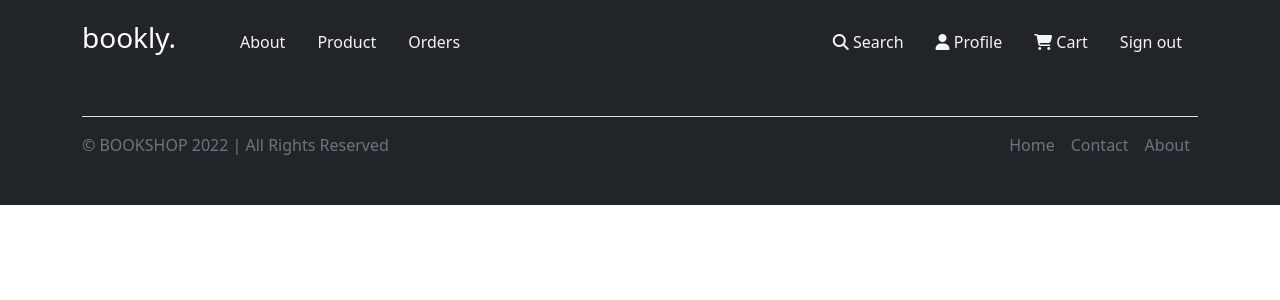
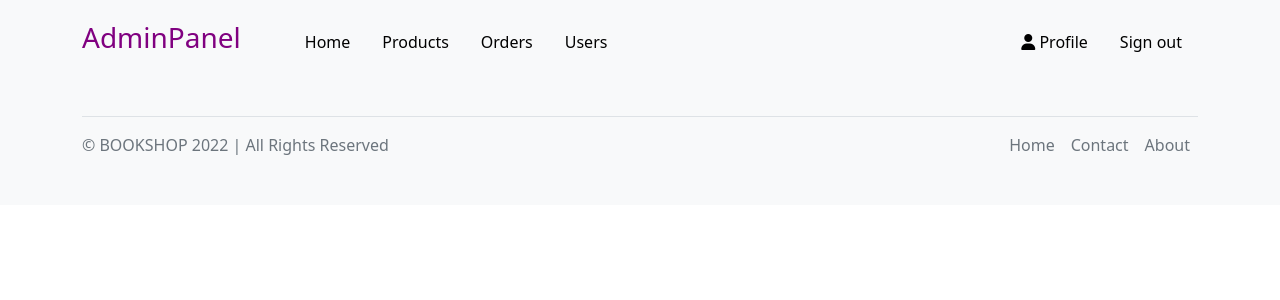
Before and after one commit to NadiaSauki/ABP_Project, a PHP site: page /ABP_Project/manage_product/admin_product.php in a window 1280 px wide. Shown: the top 300 px of the page. Run offline with PHP 8.4, Linux system fonts and the light colour scheme; some libraries are stand-ins or nearby versions.

Commit message:
update ; |

```diff
--- /dev/null
+++ b/css/admin.css
@@ -0,0 +1,21 @@
+ul {
+    list-style-type: none;
+    margin: 0;
+    padding: 0;
+    overflow: hidden;
+}
+li {
+    float: left;
+}
+li a {
+    display: block;
+    color: black;
+    text-align: center;
+    padding: 14px 16px;
+    text-decoration: none;
+}
+li a:hover:not(.active) {
+    background-color: purple;
+    color: yellow;
+
+}
--- a/css/home.css
+++ b/css/home.css
@@ -9,14 +9,14 @@ li {
 }
 li a {
     display: block;
-    color: whitesmoke;
+    color: white;
     text-align: center;
     padding: 14px 16px;
     text-decoration: none;
 }
 li a:hover:not(.active) {
-    background-color: #cc0000;
-    color: white;
+    background-color: yellow;
+    color: purple;
 
 }
 .carousel {
--- a/home.php
+++ b/home.php
@@ -15,7 +15,7 @@
         <header class="p-3 bg-dark text-white">
             <div class="container">
                 <div class="d-flex flex-wrap align-items-center justify-content-center justify-content-lg-start">
-                    <a href="http://localhost/ABP_Project/home.php" class="d-flex align-items-center mb-2 mb-lg-0 text-white text-decoration-none"><h3>bookly.</h3>
+                    <a href="http://localhost/ABP_Project/home.php" class="d-flex align-items-center mb-2 mb-lg-0 text-white text-decoration-none"><h3 style="color: purple;">bookly.</h3>
                     <svg class="bi me-2" width="40" height="32" role="img" aria-label="Bootstrap">></svg>
                     </a>
 
--- a/manage_cart/add_to_cart.php
+++ b/manage_cart/add_to_cart.php
@@ -15,7 +15,7 @@
         <header class="p-3 bg-dark text-white">
             <div class="container">
                 <div class="d-flex flex-wrap align-items-center justify-content-center justify-content-lg-start">
-                    <a href="http://localhost/ABP_Project/home.php" class="d-flex align-items-center mb-2 mb-lg-0 text-white text-decoration-none"><h3>bookly.</h3>
+                    <a href="http://localhost/ABP_Project/home.php" class="d-flex align-items-center mb-2 mb-lg-0 text-white text-decoration-none"><h3 style="color: purple;">bookly.</h3>
                     <svg class="bi me-2" width="40" height="32" role="img" aria-label="Bootstrap">></svg>
                     </a>
 
--- a/manage_cart/cart.php
+++ b/manage_cart/cart.php
@@ -15,7 +15,7 @@
         <header class="p-3 bg-dark text-white">
             <div class="container">
                 <div class="d-flex flex-wrap align-items-center justify-content-center justify-content-lg-start">
-                    <a href="http://localhost/ABP_Project/home.php" class="d-flex align-items-center mb-2 mb-lg-0 text-white text-decoration-none"><h3>bookly.</h3>
+                    <a href="http://localhost/ABP_Project/home.php" class="d-flex align-items-center mb-2 mb-lg-0 text-white text-decoration-none"><h3 style="color: purple;">bookly.</h3>
                     <svg class="bi me-2" width="40" height="32" role="img" aria-label="Bootstrap">></svg>
                     </a>
 
--- a/manage_order/order.php
+++ b/manage_order/order.php
@@ -15,7 +15,7 @@
         <header class="p-3 bg-dark text-white">
             <div class="container">
                 <div class="d-flex flex-wrap align-items-center justify-content-center justify-content-lg-start">
-                    <a href="http://localhost/ABP_Project/home.php" class="d-flex align-items-center mb-2 mb-lg-0 text-white text-decoration-none"><h3>bookly.</h3>
+                    <a href="http://localhost/ABP_Project/home.php" class="d-flex align-items-center mb-2 mb-lg-0 text-white text-decoration-none"><h3 style="color: purple;">bookly.</h3>
                     <svg class="bi me-2" width="40" height="32" role="img" aria-label="Bootstrap">></svg>
                     </a>
 
--- a/manage_payment/checkout.php
+++ b/manage_payment/checkout.php
@@ -15,7 +15,7 @@
         <header class="p-3 bg-dark text-white">
             <div class="container">
                 <div class="d-flex flex-wrap align-items-center justify-content-center justify-content-lg-start">
-                    <a href="http://localhost/ABP_Project/home.php" class="d-flex align-items-center mb-2 mb-lg-0 text-white text-decoration-none"><h3>bookly.</h3>
+                    <a href="http://localhost/ABP_Project/home.php" class="d-flex align-items-center mb-2 mb-lg-0 text-white text-decoration-none"><h3 style="color: purple;">bookly.</h3>
                     <svg class="bi me-2" width="40" height="32" role="img" aria-label="Bootstrap">></svg>
                     </a>
 
--- a/manage_product/admin_product.php
+++ b/manage_product/admin_product.php
@@ -8,28 +8,27 @@
         <script src="https://cdn.jsdelivr.net/npm/bootstrap@5.1.3/dist/js/bootstrap.bundle.min.js"></script>
         <script src="https://kit.fontawesome.com/93a36b9820.js" crossorigin="anonymous"></script>
 
-        <link rel="stylesheet" type="text/css" href="http://localhost/ABP_Project/css/home.css">
+        <link rel="stylesheet" type="text/css" href="http://localhost/ABP_Project/css/admin.css">
     </head>
 
     <body>
-        <header class="p-3 bg-dark text-white">
+        <header class="p-3 bg-light text-black">
             <div class="container">
                 <div class="d-flex flex-wrap align-items-center justify-content-center justify-content-lg-start">
-                    <a href="http://localhost/ABP_Project/home.php" class="d-flex align-items-center mb-2 mb-lg-0 text-white text-decoration-none"><h3>bookly.</h3>
+                    <a href="http://localhost/ABP_Project/manage_profile/admin_page.php" class="d-flex align-items-center mb-2 mb-lg-0 text-white text-decoration-none"><h3 style="color: purple;">AdminPanel</h3>
                     <svg class="bi me-2" width="40" height="32" role="img" aria-label="Bootstrap">></svg>
                     </a>
 
                     <ul class="nav col-12 col-lg-auto me-lg-auto mb-2 justify-content-center mb-md-0">
-                        <li><a href="http://localhost/ABP_Project/manage_shop/about.php">About</a></li>
-                        <li><a href="http://localhost/ABP_Project/manage_product/shop.php">Product</a></li>
-                        <li><a href="http://localhost/ABP_Project/manage_order/order.php">Orders</a></li>
+                        <li><a href="http://localhost/ABP_Project/manage_profile/admin_page.php">Home</a></li>
+                        <li><a href="http://localhost/ABP_Project/manage_product/admin_product.php">Products</a></li>
+                        <li><a href="http://localhost/ABP_Project/manage_order/admin_order.php">Orders</a></li>
+                        <li><a href="http://localhost/ABP_Project/manage_profile/admin_user.php">Users</a></li>
                     </ul>
 
                     <div class="text-end">
                         <ul>
-                            <li><a href="http://localhost/ABP_Project/manage_product/search_page.php"><i class="fas fa-search"></i> Search</a></li>
                             <li><a href="http://localhost/ABP_Project/manage_profile/user_profile.php"><i class="fa fa-user"></i> Profile</a></li>
-                            <li><a href="http://localhost/ABP_Project/manage_cart/add_to_cart.php"><i class="fas fa-shopping-cart"></i> Cart</a></li>
                             <li><a href="http://localhost/ABP_Project/logout.php">Sign out</a></li>
                         </ul>
                     </div>
@@ -37,7 +36,7 @@
             </div>
         </header>
 
-        <div class="p-3 bg-dark text-white">
+        <div class="p-3 bg-light text-black">
             <div class="container">
                 <footer class="d-flex flex-wrap justify-content-between align-items-center py-2 my-3 border-top">
                     <p class="col-md-4 mb-0 text-muted">&copy; BOOKSHOP 2022 | All Rights Reserved </p>
--- a/manage_product/search_page.php
+++ b/manage_product/search_page.php
@@ -15,7 +15,7 @@
         <header class="p-3 bg-dark text-white">
             <div class="container">
                 <div class="d-flex flex-wrap align-items-center justify-content-center justify-content-lg-start">
-                    <a href="http://localhost/ABP_Project/home.php" class="d-flex align-items-center mb-2 mb-lg-0 text-white text-decoration-none"><h3>bookly.</h3>
+                    <a href="http://localhost/ABP_Project/home.php" class="d-flex align-items-center mb-2 mb-lg-0 text-white text-decoration-none"><h3 style="color: purple;">bookly.</h3>
                     <svg class="bi me-2" width="40" height="32" role="img" aria-label="Bootstrap">></svg>
                     </a>
 
--- a/manage_product/shop.php
+++ b/manage_product/shop.php
@@ -15,7 +15,7 @@
         <header class="p-3 bg-dark text-white">
             <div class="container">
                 <div class="d-flex flex-wrap align-items-center justify-content-center justify-content-lg-start">
-                    <a href="http://localhost/ABP_Project/home.php" class="d-flex align-items-center mb-2 mb-lg-0 text-white text-decoration-none"><h3>bookly.</h3>
+                    <a href="http://localhost/ABP_Project/home.php" class="d-flex align-items-center mb-2 mb-lg-0 text-white text-decoration-none"><h3 style="color: purple;">bookly.</h3>
                     <svg class="bi me-2" width="40" height="32" role="img" aria-label="Bootstrap">></svg>
                     </a>
 
--- a/manage_profile/user_profile.php
+++ b/manage_profile/user_profile.php
@@ -15,7 +15,7 @@
         <header class="p-3 bg-dark text-white">
             <div class="container">
                 <div class="d-flex flex-wrap align-items-center justify-content-center justify-content-lg-start">
-                    <a href="http://localhost/ABP_Project/home.php" class="d-flex align-items-center mb-2 mb-lg-0 text-white text-decoration-none"><h3>bookly.</h3>
+                    <a href="http://localhost/ABP_Project/home.php" class="d-flex align-items-center mb-2 mb-lg-0 text-white text-decoration-none"><h3 style="color: purple;">bookly.</h3>
                     <svg class="bi me-2" width="40" height="32" role="img" aria-label="Bootstrap">></svg>
                     </a>
 
```
Also changed, not shown: manage_order/admin_order.php (+53 -0 lines), manage_profile/admin_page.php (+53 -0 lines), manage_profile/admin_user.php (+53 -0 lines).
